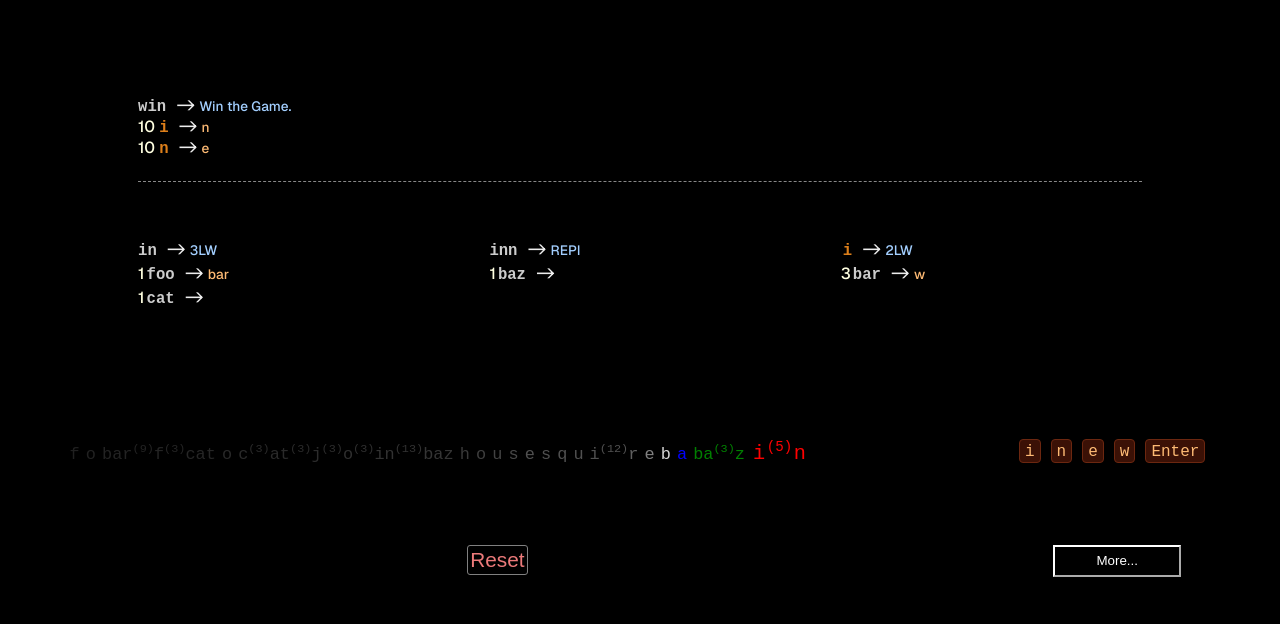
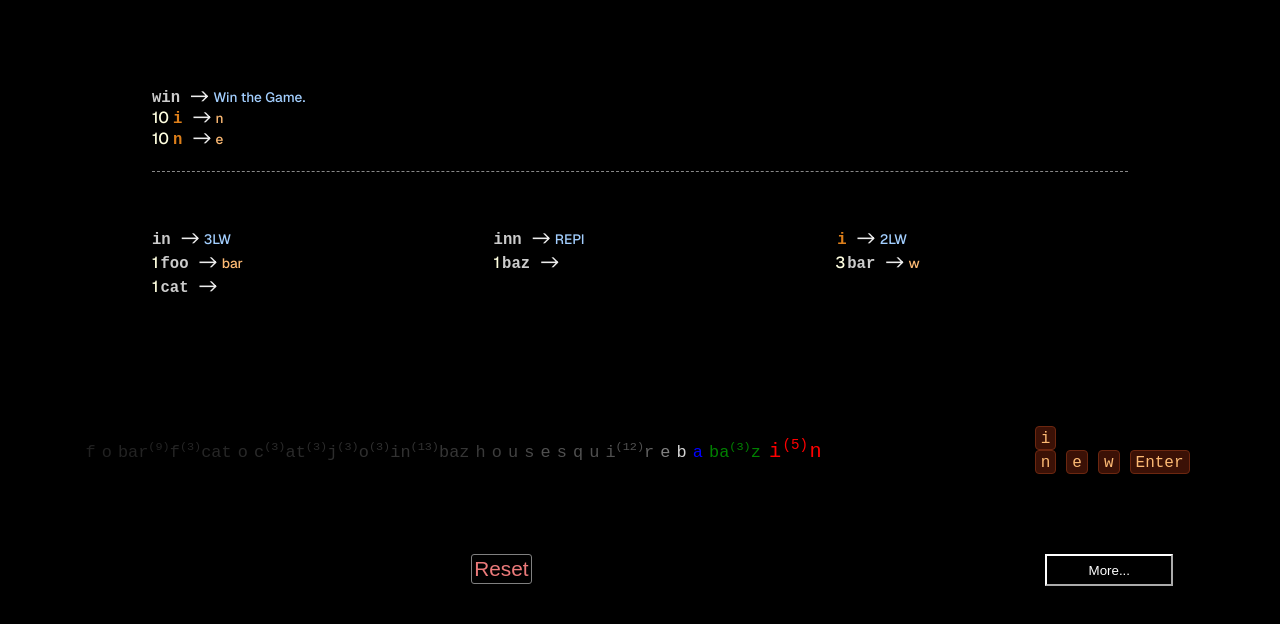
Before and after one commit to pyb/literal-incremental, a Next.js app: page / in a window 1280 px wide. Shown: the top 624 px of the page. Built offline with nearby package versions, Linux system fonts and the light colour scheme.

Commit message:
Added temporary key highlighting

```diff
--- a/src/app/UI/Keyboard.tsx
+++ b/src/app/UI/Keyboard.tsx
@@ -1,28 +1,61 @@
+import React from "react"
 import styles from "css/keyboard.module.css"
 import {KeyStatus, KeyMode} from "game/gameTypes"
+import UIData from "./uiData"
+
+const keyStyle = (modes: Set<KeyMode>, highlight: boolean=false) => {
+    return highlight ? styles.highlight : styles.normal ;
+}
+
+/* Highlighting design
+ Activated keyMode : was the key activated recently? It is a transient property.
+ Activated keys : pressed or "activated" = pressed or repeated by us (not browser-repeated)
+
+Put a highlight timer on any activated keys, unless a highlight timer already exists. Simple!
+*/
 
 interface KeyProps {
     text: string,
-    modes: Set<KeyMode>
+    modes: Set<KeyMode>,
 };
 
-const keyStyle = (modes: Set<KeyMode>) => {
-    return styles.foo;
+const Key = ({text, modes}:KeyProps) => {
+    const [highlight, setHighlight] = React.useState<boolean>(false);
+    const [doProcessHighlight, setDoProcessHighlight] = React.useState<boolean>(false);
+
+    const processHighlight = () => {
+        setHighlight(false);
+    }
+
+    if (modes.has(KeyMode.Active) && !highlight)
+    {
+        setHighlight(true);
+        const id = setTimeout(processHighlight, UIData.highlightDuration);
+    }
+
+    if (doProcessHighlight) {
+        setDoProcessHighlight(false);
+        processHighlight();
+      }
+
+      /*
+    React.useEffect(() => {
+        intervalId.current = window.setInterval(() => setDoProcessHighlight(true),
+            UIData.tick);
+        return () => {
+            window.clearInterval(intervalId.current);
+        };
+    },[]);
+      */
+
+    return (
+    <div className={keyStyle(modes, highlight)}>
+        <div className={styles.key}> {text}</div>
+    </div>);
 }
 
-const Key = ({text, modes}:KeyProps) => {
-    return (
-        <>
-
-    {/*<div className={styles.key}><Kbd size='lg' colorPalette="orange"> {text} </Kbd></div>*/}
-    <div className={keyStyle(modes)}>
-        <div className={styles.key}> {text}</div>
-    </div>
-    </>
-);}
-
 interface KeyboardProps {
-    keyStatus: Map<string, KeyStatus>
+    keyStatus: Map<string, KeyStatus>,
 };
 
 const Keyboard = ({keyStatus}:KeyboardProps) => {
@@ -32,7 +65,7 @@ const Keyboard = ({keyStatus}:KeyboardProps) => {
     for (const [key, status] of keyStatus) {
         if (status.modes.has(KeyMode.Unlocked))
             unlockedKeys.push(key);
-        if (status.modes.has(KeyMode.Available))
+        else if (status.modes.has(KeyMode.Available))
             availableKeys.push(key);
     }
 
@@ -40,12 +73,12 @@ const Keyboard = ({keyStatus}:KeyboardProps) => {
         <div className="dark">
             <div className={styles.keyboardComponent}>
                 <div className={styles.keyRow}>
-                    <>
                     {unlockedKeys.map((key: string) =>
                         <Key text={key} key={key} modes={keyStatus.get(key)?.modes as Set<KeyMode>} />)}
+                </div>
+                <div className={styles.keyRow}>
                     {availableKeys.map((key: string) =>
                         <Key text={key} key={key} modes={keyStatus.get(key)?.modes as Set<KeyMode>} />)}
-                    </>
                 </div>
             </div>
         </div>
--- a/src/app/UI/Main.tsx
+++ b/src/app/UI/Main.tsx
@@ -2,18 +2,18 @@
 
 import React from "react"
 import { useImmer } from "use-immer";
+import { enableMapSet } from "immer";
+enableMapSet(); // immer setup call, to make Maps and Sets work
+
 import styles from "css/game.module.css"
 import Dict from "UI/Dict"
 import Keyboard from "UI/Keyboard"
 import StreamComponent from "UI/Stream"
-import * as GS from "game/gameState"
 import GameData from "game/gameData"
-import uiData from "UI/uiData"
 import * as Types from "game/gameTypes"
-import {KeyStatus, KeyMode} from "game/gameTypes"
+import {KeyStatus, KeyMode, GameState} from "game/gameTypes"
 import * as Game from "game/game"
 import * as KH from "game/keyboardHandling"
-import * as Test from "test/testData"
 import RCScout from "UI/RCScout";
 
 /*
@@ -64,26 +64,31 @@ const Footer = ({items}: {items: Array<React.ReactNode>}) => {
 }
 
 const GameMain = () => {
-    const [GS, setGS] = useImmer<GS.GameState>(GameData.initialGameState);
+    const [GS, setGS] = useImmer<GameState>(GameData.initialGameState);
 
     const keyStatus:Map<string, KeyStatus> = Game.computeKeyStatus(GS.unlockedKeys,
+                                                                   GS.pressedKeys,
                                                                    GS.stream,
                                                                    GS.dict);
 
-    // rename this...? calls Game.execute
-    const lookupAndExecute = (key:string):void => {
-        /*
-        const unlocked = unlockedKeys(GS.keyStatus);
-        if (unlocked.includes(key))
-            setGS(Game.execute(key, GS.keyStatus));
-        */
+    // TODO rename this...? calls Game.execute
+    const lookupAndExecute = (key:string, release:boolean):void => {
         const status = keyStatus.get(key);
+        if (release)
+            setGS((gs:GameState) => {
+                gs.pressedKeys.delete(key);
+            });
+        else {
             if (status &&
                 (status.modes.has(KeyMode.Available) ||
                  status.modes.has(KeyMode.Unlocked))) {
+                setGS((gs:GameState) => {
+                    gs.pressedKeys.add(key);
+                 });
                 const update = Game.execute(key, keyStatus, GS.stream, GS.dict);
                 if (update)
                     setGS(update);
+            }
         }
     }
 
--- a/src/app/UI/uiData.ts
+++ b/src/app/UI/uiData.ts
@@ -2,7 +2,7 @@ export const uiData = {
     specialKeys: new Set<string>(["Enter"]),
     wordTransformKey: "Enter",
     tick: 50,
-    highlightDuration: 150,
+    highlightDuration: 30,
     logSize: 5,
     maxKeyboardRowSize: 6,
     dictLongForm: 3,
--- a/src/app/css/keyboard.module.css
+++ b/src/app/css/keyboard.module.css
@@ -40,3 +40,11 @@
     margin-left: 5px;
     margin-right: 5px;
 }
+
+.normal .key {
+    background-color: #3b1106;
+}
+
+.highlight .key {
+    background-color: white;
+}
--- a/src/app/game/game.ts
+++ b/src/app/game/game.ts
@@ -1,6 +1,5 @@
-import {KeyStatus, KeyMode} from "game/gameTypes"
+import {KeyStatus, KeyMode, GameState} from "game/gameTypes"
 import * as Stream from "game/streamops"
-import {GameState, UIState} from "game/gameState"
 import GameData from "game/gameData"
 import {Transform, TransformLocation, Letter} from "game/gameTypes"
 import * as Test from "test/testData"
@@ -25,11 +24,12 @@ export const getAvailableKeys = (input:Array<Letter>, dict: Array<Transform>, wo
 
 
 const createEmptyKeyStatus = (key:string):KeyStatus => ({
-  key:key, modes: new Set<KeyMode>
+  key:key,
+  modes: new Set<KeyMode>
 });
 
 // Compute key status?
-export const computeKeyStatus = (unlockedKeys: Array<string>,
+export const computeKeyStatus = (unlockedKeys: Array<string>, pressedKeys: Set<string>,
                                  stream: Array<Letter>, dict: Array<Transform>):
     Map<string, KeyStatus> => {
   const result = new Map<string, KeyStatus>([]);
@@ -43,7 +43,6 @@ export const computeKeyStatus = (unlockedKeys: Array<string>,
     availableKeys.add(UIData.wordTransformKey);
 
   const allKeys:Set<string> = availableKeys.union(new Set<string>(unlockedKeys));
-
 
   allKeys.forEach((key:string) =>
     result.set(key, createEmptyKeyStatus(key)));
@@ -67,16 +66,14 @@ export const computeKeyStatus = (unlockedKeys: Array<string>,
     result.get(key)?.modes.add(KeyMode.Available);
   });
 
+  pressedKeys.forEach((key:string) => {
+    result.get(key)?.modes.add(KeyMode.Active);
+  });
+
   if (wordTransforms.length != 0)
     result.get(UIData.wordTransformKey)?.modes.add(KeyMode.WordTransformKey);
 
   return result;
-}
-
-export const reset = () => {
-  return (gs:GameState) => {
-
-  }
 }
 
 /******************************** */
--- a/src/app/game/gameData.ts
+++ b/src/app/game/gameData.ts
@@ -1,4 +1,4 @@
-import { GameState } from "game/gameState";
+import { GameState } from "game/gameTypes";
 import * as Types from "game/gameTypes"
 import * as Test from "test/testData"
 
@@ -66,6 +66,7 @@ export const initialGameState:GameState = {
     stream:Test.testInput,
     visibleKeys: startingVisibleKeys,
     unlockedKeys: startingUnlockedKeys,
+    pressedKeys: new Set<string>([]),
     dict:dict,
     lastTransform: undefined,
 };
--- a/src/app/game/gameTypes.ts
+++ b/src/app/game/gameTypes.ts
@@ -32,6 +32,7 @@ export type TransformLocation = {
 export enum KeyMode {
     Absent,
     Available,
+    Active,
     Letter,
     Visible,
     Unlocked,
@@ -73,3 +74,18 @@ export type KeyStatus = {
     transformId?: number,
     modifier?: Modifier,
 }
+
+export type GameState = {
+    glyphs: number,
+    stream: Array<Letter>,
+    dict: Array<Transform>,
+    lastTransform: Transform|undefined,
+    visibleKeys: Array<string>,
+    unlockedKeys: Array<string>,
+    pressedKeys: Set<string>,
+}
+
+export type UIState = {
+    highlightDuration: number,
+    tick: number,
+}
--- a/src/app/game/keyboardHandling.ts
+++ b/src/app/game/keyboardHandling.ts
@@ -6,9 +6,9 @@ import uiData from "UI/uiData";
 // Highlighting how?
 let pressedKeys = new Set<string>();
 
-let processKey: (key:string) => void;
+let processKey: (key:string, release:boolean) => void;
 
-export const setup = (processKeyFn: (key:string) => void) => {
+export const setup = (processKeyFn: (key:string, release:boolean) => void) => {
     const tick = uiData.tick;
     processKey = processKeyFn;
 
@@ -27,7 +27,7 @@ const handleKeyDown = (event:KeyboardEvent) => {
     if (!event.repeat) // todo : handle repeat ourselves
     {
         if(!pressedKeys.has(key)) {
-            processKey(key);
+            processKey(key, false);
             pressedKeys.add(key);
         }
     }
@@ -36,4 +36,5 @@ const handleKeyDown = (event:KeyboardEvent) => {
 const handleKeyUp = (event:KeyboardEvent) => {
     const key:string = event.key;
     pressedKeys.delete(key);
+    processKey(key, true);
 }
--- a/src/app/game/persist.ts
+++ b/src/app/game/persist.ts
@@ -1,7 +1,7 @@
 // Saving, Loading
 
 import superjson from 'superjson';
-import { GameState } from "game/gameState";
+import { GameState } from "game/gameTypes";
 import { initialGameState } from "game/gameData";
 
 const LIKey = "LISAVE";
```
Also changed, not shown: src/app/game/gameState.ts (deleted, +0 -15 lines). Lines whose indentation alone changed are shown as unchanged.
